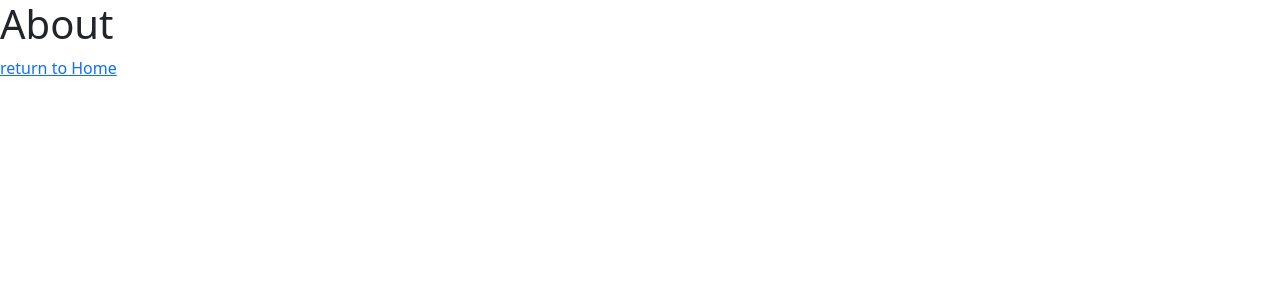
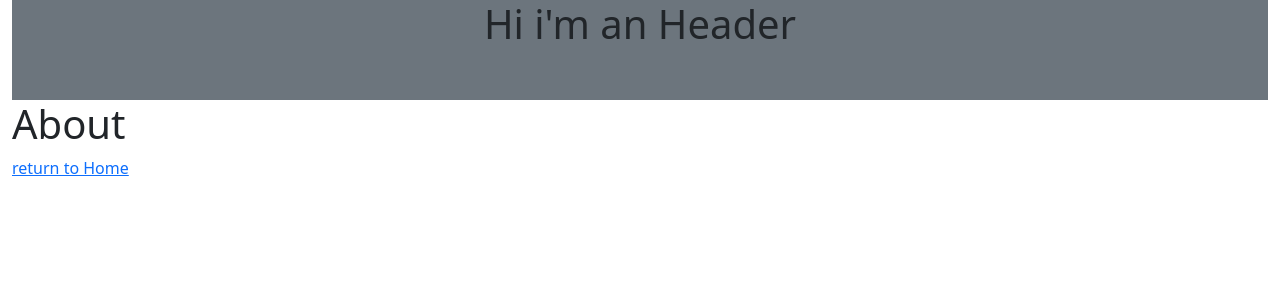
Before and after one commit to AlessandraMartera/vite-boolfolio, a Vue app: page /about in a window 1280 px wide. Shown: the top 300 px of the page. Built offline with nearby package versions, Linux system fonts and the light colour scheme.

Commit message:
style ProjectCard

```diff
--- a/src/App.vue
+++ b/src/App.vue
@@ -9,7 +9,9 @@ export default {
 </script>
 
 <template>
-    <!-- <HeaderCompo /> -->
+    <div class="container-fluid align-center">
+        <HeaderCompo />
 
-    <router-view></router-view>
+        <router-view></router-view>
+    </div>
 </template>
--- a/src/components/ProjectCard.vue
+++ b/src/components/ProjectCard.vue
@@ -15,7 +15,7 @@ export default {
 <template>
     <div>
 
-        <router-link to="/about">more details </router-link>
+        <router-link :to="{ name: 'about' }">more details</router-link>
 
         {{ details.id }} --
         {{ details.name }}
--- a/src/pages/AppHome.vue
+++ b/src/pages/AppHome.vue
@@ -46,10 +46,10 @@ export default {
 </script>
 
 <template>
-    <div class="container">
+    <div class="m-5 d-flex justify-content-between p-5">
         <ProjectCard class="card" v-for="(project, idx)  in projects" :details="project" :key="idx" />
     </div>
-    <div>
+    <div class="my-5">
         <ul class="pageList">
             <li v-for="page in pages">
 
```
